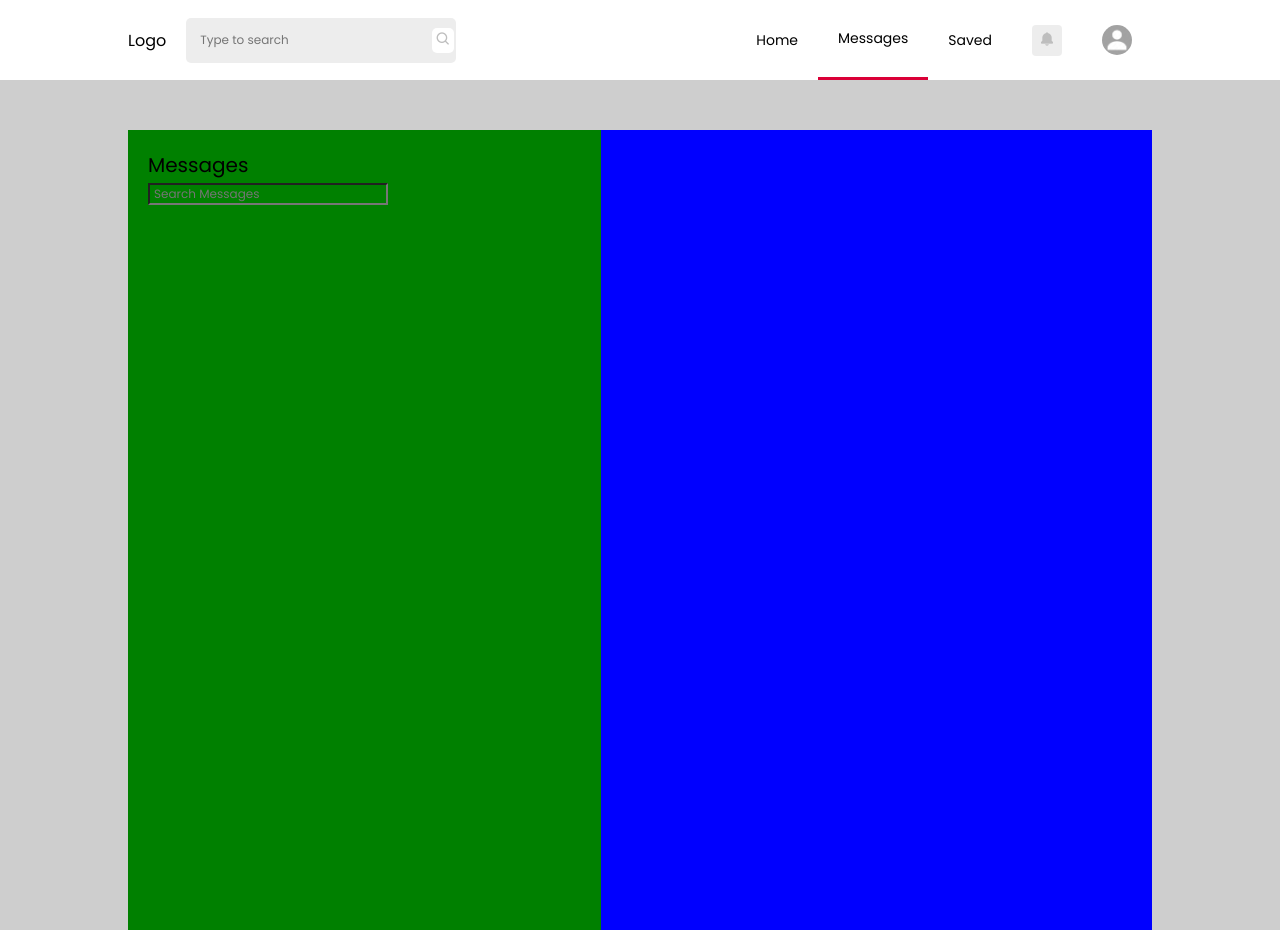
After one commit to dormammuuuuu/forum-website, a PHP site: page /messages.html in a window 1280 px wide. The commit adds this page. Run offline with PHP 8.4, Linux system fonts and the light colour scheme.

Commit message:
Add messages.html and CSS

```diff
--- /dev/null
+++ b/messages.html
@@ -0,0 +1,52 @@
+<!DOCTYPE html>
+<html lang="en">
+<head>
+    <meta charset="UTF-8">
+    <meta http-equiv="X-UA-Compatible" content="IE=edge">
+    <meta name="viewport" content="width=device-width, initial-scale=1.0">
+    <title>Messages</title>
+    <link rel="stylesheet" href="styles/default.css">
+    <link rel="stylesheet" href="styles/messages.css">
+    <link rel="stylesheet" href="styles/navbar.css">
+    <link href='https://unpkg.com/boxicons@2.1.2/css/boxicons.min.css' rel='stylesheet'>
+</head>
+<body>
+    <nav>
+        <div>
+            <p>Logo</p>
+            <div class="search-bar">
+                <input class="nav-search" type="text" placeholder="Type to search">
+                <span class="search-icon"><i class='bx bx-search'></i></span>
+            </div>
+        </div>
+        <div class="nav-buttons">
+            <ul>
+                <li class="nav-links"><a href="home.html">Home</a></li>
+                <li class="nav-links active"><a href="messages.html">Messages</a></li>
+                <li class="nav-links"><a href="#">Saved</a></li>
+            </ul>
+            <div class="notification">
+                <span>
+                    <i class='bx bxs-bell'></i>
+                </span>
+            </div>
+            <img class="user-avatar" src="assets/images/avatar/default.jpg" alt="">
+        </div>
+    </nav>
+
+
+    <section class="main">
+        <div class="messages-container">
+            <div class="users-list">
+                <p class="messages-label">Messages</p>
+                <div class="message-search">
+                    <input type="text" placeholder="Search Messages">
+                </div>
+            </div>
+            <div class="user-conversation">
+
+            </div>
+        </div>
+    </section>
+</body>
+</html>
--- a/styles/default.css
+++ b/styles/default.css
@@ -31,20 +31,17 @@ html,body{
     background: #cecece;
 }
 
-::-webkit-scrollbar-track
-{
+::-webkit-scrollbar-track{
 	box-shadow: inset 0 0 6px rgba(0,0,0,0.3);
 	background-color: rgba(255,255,255,.2);
 }
 
-::-webkit-scrollbar
-{
+::-webkit-scrollbar{
 	width: 6px;
 	background-color: rgba(255,255,255,.2);
 }
 
-::-webkit-scrollbar-thumb
-{
+::-webkit-scrollbar-thumb{
 	background-color: var(--primary);
 }
 
@@ -63,6 +60,10 @@ input:focus{
 input[type=text]{
     font-size: 12px;
     padding-left: 4px;
+}
+
+hr{
+    border: 1px solid rgba(255,255,255,.2);
 }
 
 @media (prefers-color-scheme: dark) {
--- /dev/null
+++ b/styles/messages.css
@@ -0,0 +1,32 @@
+.main{
+    margin: 0 10%;
+    margin-top: calc(50px + var(--navbar-height));
+    width: -webkit-fill-available;
+    background-color: red;
+    height: 100vh;
+}
+
+.messages-container{
+    display: flex;
+    height: 100%;
+}
+
+.users-list{
+    padding: 20px;
+    background-color: green;
+    height: -webkit-fill-available;
+    flex-grow: .7;
+}
+
+.user-conversation{
+    background-color: blue;
+    flex-grow: 2;
+}
+
+.messages-label{
+    font-size: 20px;
+}
+
+@media (prefers-color-scheme: dark){
+
+}
```
Also changed, not shown: home.html (+16 -4 lines), styles/home.css (+39 -1 lines).
